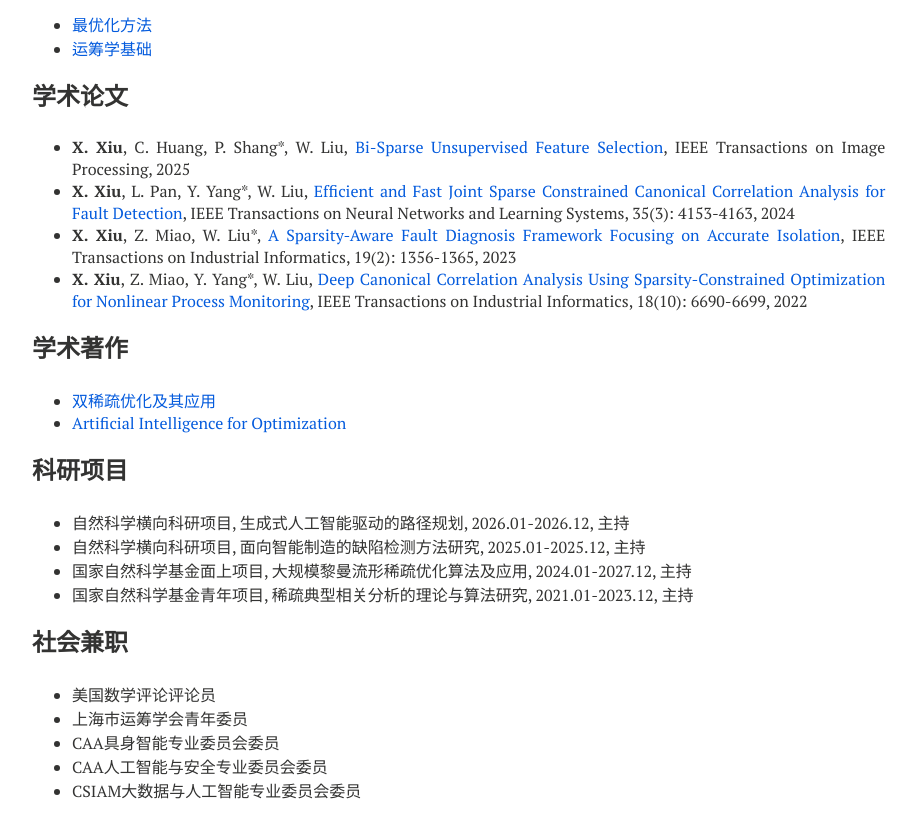
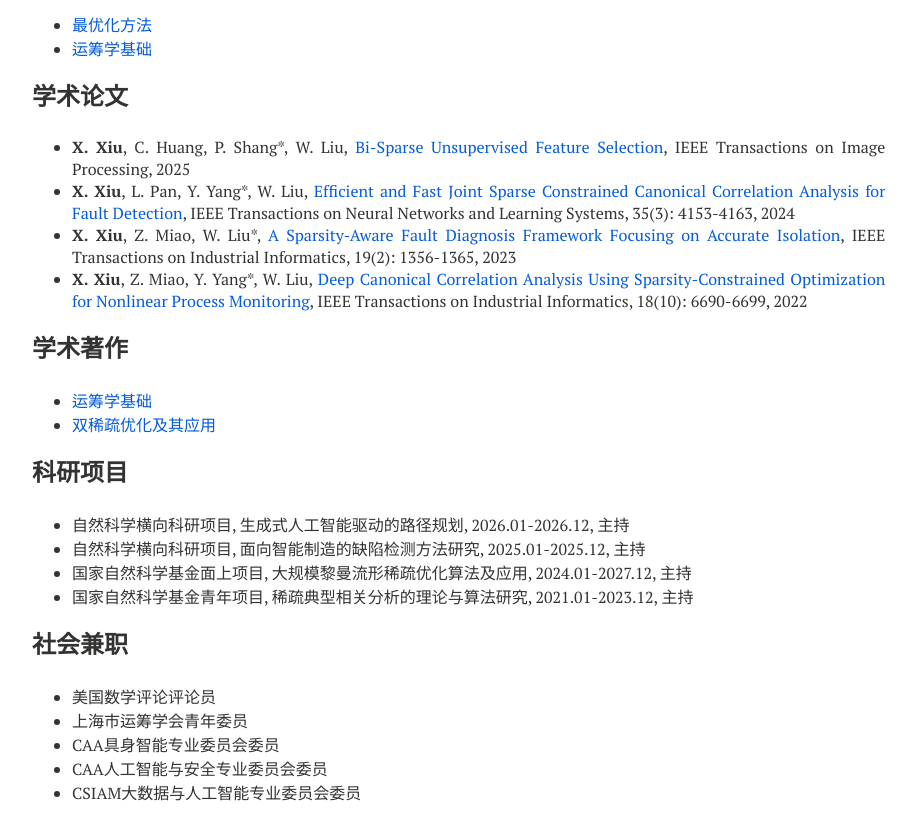
Before and after one commit to xianchaoxiu/xianchaoxiu.github.io, a Jekyll site: the page built from chinese/index.md, in a window 1280 px wide and 900 px high, scrolled down 608 px. Shown: the top 840 px of the window, without its empty margins (288-1205 px from the left). Built offline with Jekyll 4.4.1, drawn with Linux system fonts in a browser that asks for light colours; nearby versions of some CDN libraries.

Commit message:
Update index.md

```diff
--- a/chinese/index.md
+++ b/chinese/index.md
@@ -40,10 +40,8 @@ share: false
 
 
 ### 学术著作
-
+* <a href="https://xianchaoxiu.github.io/chinese/book/OR/" class="textlink" target="_blank"> 运筹学基础 </a><br>
 * <a href="https://xianchaoxiu.github.io/chinese/book/DSO/" class="textlink" target="_blank"> 双稀疏优化及其应用 </a><br>
-* <a href="https://xianchaoxiu.github.io/chinese/book/AIO/" class="textlink" target="_blank"> Artificial Intelligence for Optimization </a><br>
-
 
 ### 科研项目
 * 自然科学横向科研项目, 生成式人工智能驱动的路径规划, 2026.01-2026.12, 主持 <br>
```
